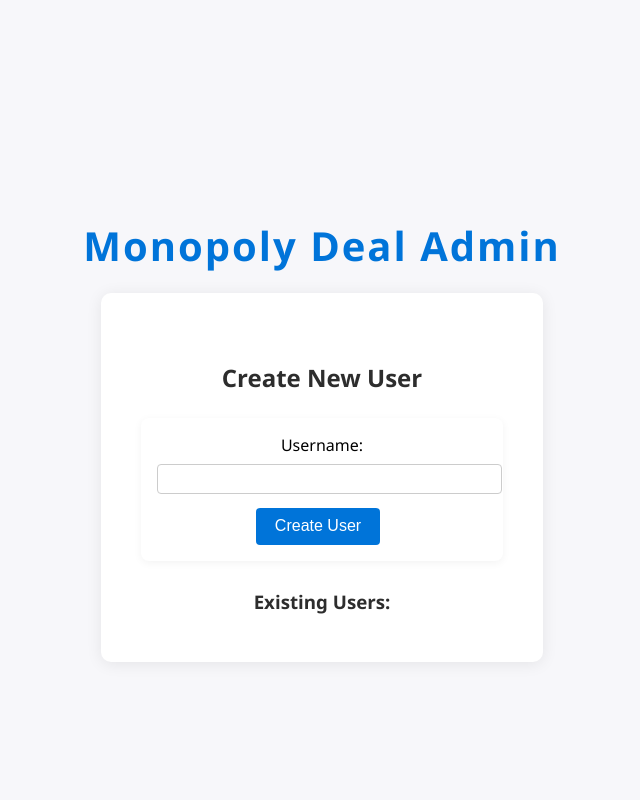
After one commit to gavvahar/Monopoly-Deal, a Flask app: page /admin in a window 1280 px wide. The commit adds this page. Shown: the whole page, without its empty margins (318-958 px from the left). Run offline with Flask 3, Linux system fonts and the light colour scheme.

Commit message:
Implement user login and admin features, enhance game logic, and add styling

```diff
--- a/app.py
+++ b/app.py
@@ -1,22 +1,65 @@
-from flask import Flask, render_template, request, redirect, url_for
+from flask import Flask, render_template, request, redirect, url_for, session
 from game import MonopolyGame
 
 app = Flask(__name__)
+app.secret_key = "replace_this_with_a_random_secret"
 game = MonopolyGame()
+users = set()
 
-@app.route('/')
-def home():
-    return render_template('home.html')
 
-@app.route('/start', methods=['POST'])
-def start():
-    player_names = request.form.getlist('players')
-    game.start_game(player_names)
-    return redirect(url_for('play'))
+@app.route("/login", methods=["GET", "POST"])
+def login():
+    if request.method == "POST":
+        username = request.form.get("username")
+        if username:
+            session["username"] = username
+            # Start game with this user as the only player
+            game.start_game([username])
+            return redirect(url_for("play"))
+    return render_template("login.html")
 
-@app.route('/play')
+
+@app.route("/logout")
+def logout():
+    session.pop("username", None)
+    return redirect(url_for("login"))
+
+
+@app.route("/play", methods=["GET", "POST"])
 def play():
-    return render_template('play.html', game=game)
+    if "username" not in session:
+        return redirect(url_for("login"))
+    if not game.started:
+        return redirect(url_for("login"))
+    message = ""
+    if request.method == "POST":
+        action = request.form.get("action")
+        if action == "draw":
+            message = game.draw_card()
+        elif action == "play":
+            card_idx = int(request.form.get("card_idx"))
+            message = game.play_card(card_idx)
+        elif action == "end_turn":
+            game.next_turn()
+    current_player = game.players[game.current_player_idx]
+    return render_template(
+        "play.html", game=game, current_player=current_player, message=message
+    )
 
-if __name__ == '__main__':
+
+@app.route("/admin", methods=["GET", "POST"])
+def admin():
+    message = ""
+    if request.method == "POST":
+        new_user = request.form.get("new_username")
+        if new_user:
+            if new_user in users:
+                message = "User already exists."
+            else:
+                users.add(new_user)
+                message = f"User '{new_user}' created."
+    return render_template("admin.html", users=users, message=message)
+
+
+if __name__ == "__main__":
     app.run(debug=True)
--- a/docker-compose.yml
+++ b/docker-compose.yml
@@ -8,5 +8,6 @@
     environment:
       FLASK_APP: app.py
       FLASK_RUN_HOST: 0.0.0.0
+      FLASK_DEBUG: 1
     volumes:
       - .:/app
--- /dev/null
+++ b/static/style.css
@@ -0,0 +1,104 @@
+body {
+  font-family: 'Segoe UI', Arial, sans-serif;
+  background: #f7f7fa;
+  margin: 0;
+  padding: 0;
+}
+
+h1, h2, h3 {
+  color: #2d2d2d;
+  margin-top: 1.5em;
+  margin-bottom: 0.5em;
+}
+
+form {
+  margin: 1em 0;
+  padding: 1em;
+  background: #fff;
+  border-radius: 8px;
+  box-shadow: 0 2px 8px rgba(0,0,0,0.05);
+  max-width: 400px;
+}
+
+label {
+  display: block;
+  margin-bottom: 0.5em;
+  font-weight: 500;
+}
+
+input[type="text"] {
+  width: 100%;
+  padding: 0.5em;
+  margin-bottom: 1em;
+  border: 1px solid #ccc;
+  border-radius: 4px;
+}
+
+button {
+  background: #0074d9;
+  color: #fff;
+  border: none;
+  padding: 0.6em 1.2em;
+  border-radius: 4px;
+  cursor: pointer;
+  font-size: 1em;
+  margin-right: 0.5em;
+  transition: background 0.2s;
+}
+
+button:hover {
+  background: #005fa3;
+}
+
+ul {
+  list-style: none;
+  padding: 0;
+}
+
+li {
+  background: #f0f4f8;
+  margin-bottom: 0.5em;
+  padding: 0.5em 1em;
+  border-radius: 4px;
+}
+
+input[type="hidden"] {
+  display: none;
+}
+
+p {
+  color: #0074d9;
+  font-weight: 500;
+  margin-top: 1em;
+}
+
+.center-container {
+  min-height: 100vh;
+  display: flex;
+  flex-direction: column;
+  justify-content: center;
+  align-items: center;
+}
+
+.game-title {
+  font-size: 2.5em;
+  font-weight: bold;
+  color: #0074d9;
+  margin-bottom: 0.5em;
+  margin-top: 2em;
+  letter-spacing: 2px;
+}
+
+.login-box {
+  background: #fff;
+  padding: 2em 2.5em;
+  border-radius: 10px;
+  box-shadow: 0 2px 16px rgba(0,0,0,0.08);
+  min-width: 320px;
+  text-align: center;
+}
+
+.login-box h2 {
+  margin-bottom: 1em;
+  color: #2d2d2d;
+}
--- /dev/null
+++ b/templates/admin.html
@@ -0,0 +1,30 @@
+<!DOCTYPE html>
+<html>
+  <head>
+    <title>Admin - Create User</title>
+    <link
+      rel="stylesheet"
+      href="{{ url_for('static', filename='style.css') }}"
+    />
+  </head>
+  <body>
+    <div class="center-container">
+      <h1 class="game-title">Monopoly Deal Admin</h1>
+      <div class="login-box">
+        <h2>Create New User</h2>
+        <form method="post">
+          <label for="new_username">Username:</label>
+          <input type="text" id="new_username" name="new_username" required />
+          <button type="submit">Create User</button>
+        </form>
+        <p>{{ message }}</p>
+        <h3>Existing Users:</h3>
+        <ul>
+          {% for user in users %}
+          <li>{{ user }}</li>
+          {% endfor %}
+        </ul>
+      </div>
+    </div>
+  </body>
+</html>
--- a/templates/home.html
+++ b/templates/home.html
@@ -2,12 +2,16 @@
 <html>
   <head>
     <title>Monopoly Deal - Home</title>
+    <link
+      rel="stylesheet"
+      href="{{ url_for('static', filename='style.css') }}"
+    />
   </head>
   <body>
     <h1>Monopoly Deal</h1>
     <form action="/start" method="post">
       <label>Player Names (comma separated):</label>
-        <input type="text" name="players">
+      <input type="text" name="players" />
       <button type="submit">Start Game</button>
     </form>
   </body>
```
Also changed, not shown: game.py (+37 -3 lines), templates/login.html (added, +24 -0 lines), templates/play.html (+32 -1 lines). Lines whose indentation alone changed are shown as unchanged.
